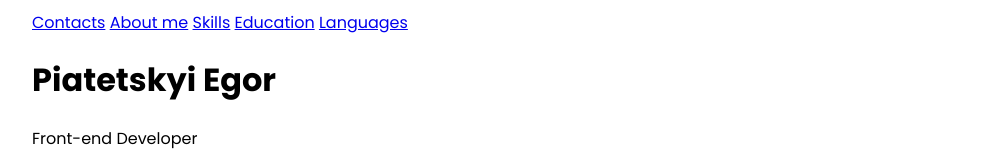
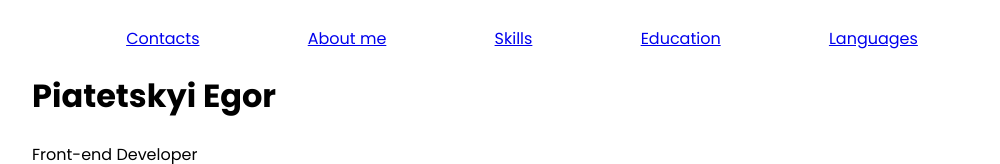
Before and after one commit to egor-piatetskyi/rsschool-cv, a plain HTML site: page index.html in a window 1280 px wide. Shown: the top 164 px of the page, without its empty margins (138-1138 px from the left). Drawn offline with Linux system fonts and the light colour scheme; grey boxes are pictures that could not be loaded.

Commit message:
fix: navigation markup

```diff
--- a/css/style.css
+++ b/css/style.css
@@ -1,5 +1,9 @@
 * {
     box-sizing: border-box;
+}
+
+html {
+    scroll-behavior: smooth;
 }
 
 body {
@@ -8,7 +12,16 @@ body {
 }
 
 .container {
-    width: 960px;
+    max-width: 960px;
     margin: auto;
     padding: 10px;
 }
+
+.main-nav-list {
+    display: flex;
+    justify-content: space-around;
+}
+
+.main-nav-item {
+    list-style-type: none;
+}
--- a/index.html
+++ b/index.html
@@ -13,12 +13,14 @@
     <div class="container">
         <header class="main-header">
             <nav class="main-nav">
-                <a href="#contacts" class="main-nav-link">Contacts</a>
-                <a href="#about-me" class="main-nav-link">About me</a>
-                <a href="#skills" class="main-nav-link">Skills</a>
-                <a href="#education" class="main-nav-link">Education</a>
-                <a href="#languages" class="main-nav-link">Languages</a>
-            </nav>
+                <ul class="main-nav-list">
+                  <li class="main-nav-item"><a href="#contacts" class="main-nav-link">Contacts</a></li>
+                  <li class="main-nav-item"><a href="#about-me" class="main-nav-link">About me</a></li>
+                  <li class="main-nav-item"><a href="#skills" class="main-nav-link">Skills</a></li>
+                  <li class="main-nav-item"><a href="#education" class="main-nav-link">Education</a></li>
+                  <li class="main-nav-item"><a href="#languages" class="main-nav-link">Languages</a></li>
+                </ul>
+              </nav>
 
             <h1>Piatetskyi Egor</h1>
             <p>Front-end Developer</p>
```
